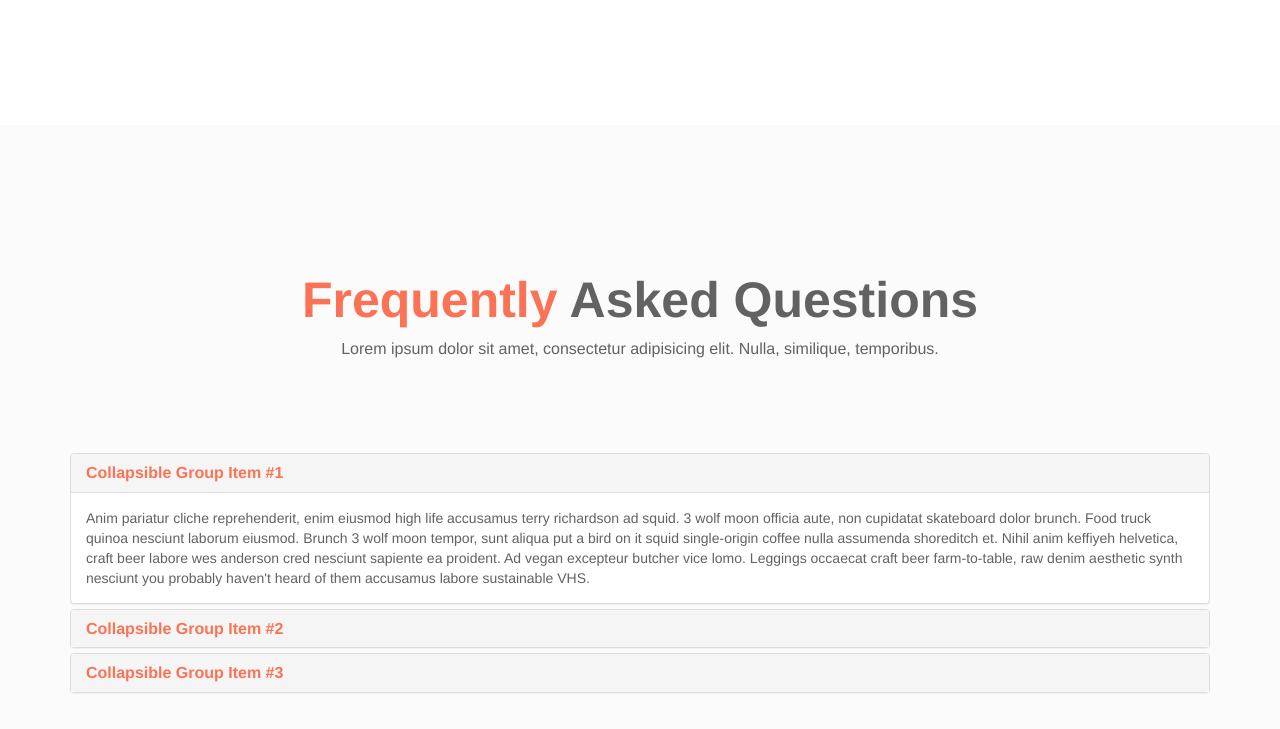
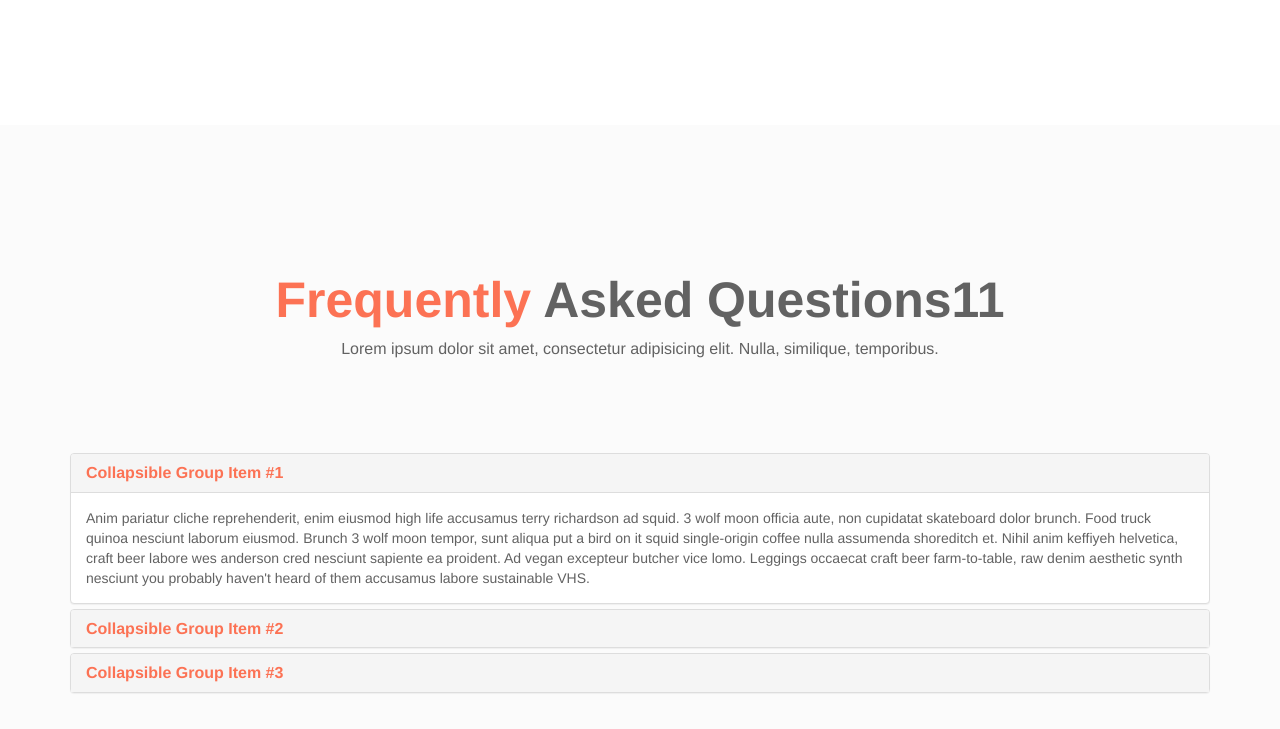
Before and after one commit to evgenybalashov/evgenybalashov.github.io, a plain HTML site: page lesson15/index.html in a window 1280 px wide. Shown: the part 3765-4494 px from the top of the page. Drawn offline with nearby package versions, Linux system fonts and the light colour scheme.

Commit message:
lesson15 vol.3

```diff
--- a/lesson15/index.html
+++ b/lesson15/index.html
@@ -267,7 +267,7 @@
 		<div class="container">
 			<div class="row">
 				<div class="col-lg-12 section-header text-center">
-					<h2><span>Frequently </span> Asked Questions</h2>
+					<h2><span>Frequently </span> Asked Questions11</h2>
 					<p>Lorem ipsum dolor sit amet, consectetur adipisicing elit. Nulla, similique, temporibus.</p>
 				</div>
 			</div>
```
